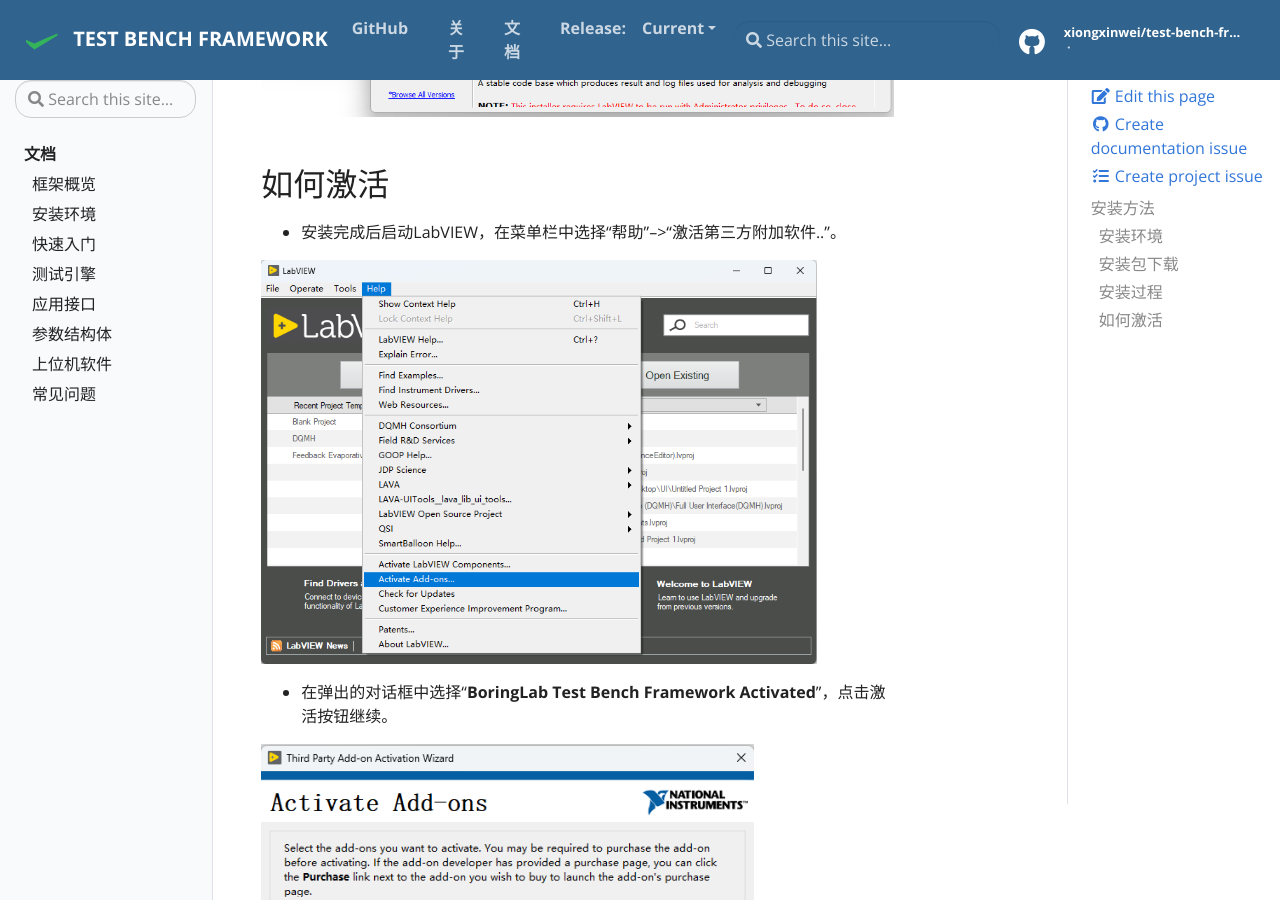
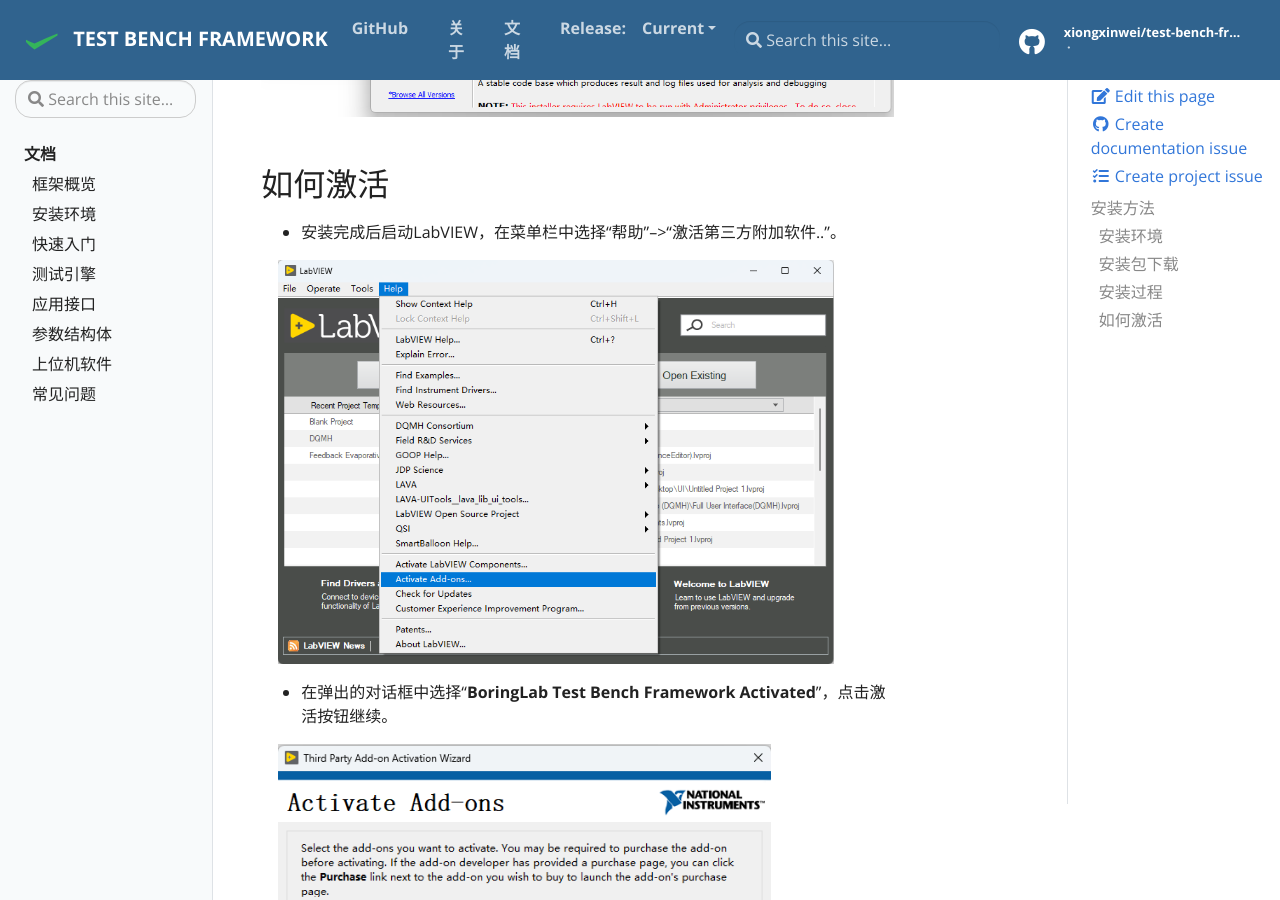
Before and after one commit to XiongXinwei-code/test-bench-framework, a Jekyll site: the page built from docs/_docs/安装方式.md, in a window 1280 px wide and 900 px high, scrolled down 1352 px. Built offline with Jekyll 4.4.1, drawn with Linux system fonts in a browser that asks for light colours.

Commit message:
Update 安装方式.md

```diff
--- a/docs/_docs/安装方式.md
+++ b/docs/_docs/安装方式.md
@@ -42,19 +42,19 @@
 
 - 安装完成后启动LabVIEW，在菜单栏中选择“帮助”-->“激活第三方附加软件..”。
 
-<img title="VIPM" src="../assets/img/2025-08-28 132447.png" alt="loading-ag-178" style="zoom:70%;">
+&nbsp;&nbsp;&nbsp;&nbsp;<img title="VIPM" src="../assets/img/2025-08-28 132447.png" alt="loading-ag-178" style="zoom:70%;">
 
 - 在弹出的对话框中选择“**BoringLab Test Bench Framework Activated**”，点击激活按钮继续。
 
-<img title="VIPM" src="../assets/img/ACTIVATE.png" alt="loading-ag-178" style="zoom:85%;">
+&nbsp;&nbsp;&nbsp;&nbsp;<img title="VIPM" src="../assets/img/ACTIVATE.png" alt="loading-ag-178" style="zoom:85%;">
 
 - 选择通过网络自动激活选项，点击继续按钮。
 
-<img title="VIPM" src="../assets/img/Automatically.png" alt="loading-ag-178" style="zoom:85%;">
+&nbsp;&nbsp;&nbsp;&nbsp;<img title="VIPM" src="../assets/img/Automatically.png" alt="loading-ag-178" style="zoom:85%;">
 
 - 输入授权码和密码，点击激活按钮。
 
-<img title="VIPM" src="../assets/img/License.png" alt="loading-ag-178" style="zoom:85%;">
+&nbsp;&nbsp;&nbsp;&nbsp;<img title="VIPM" src="../assets/img/License.png" alt="loading-ag-178" style="zoom:85%;">
 
 > <img title="提示" src="../assets/img/提示.png"> **License ID:** 3381301 **Password:** 4228JXQB
 
```
